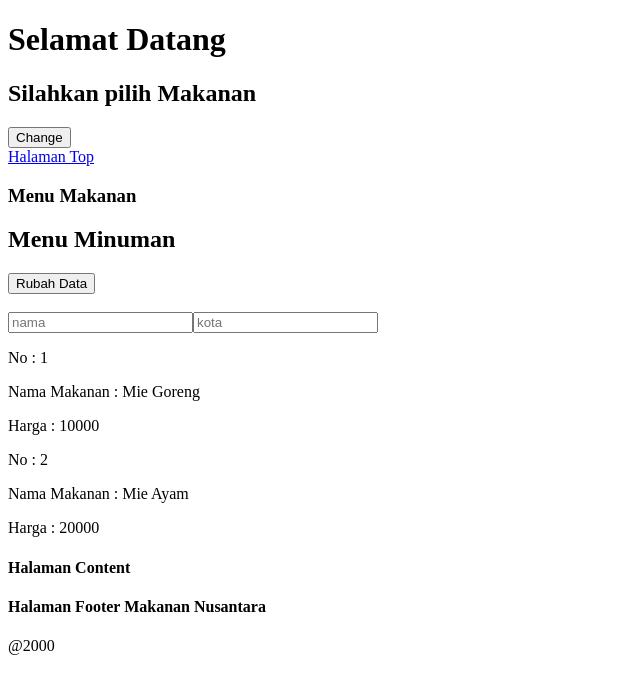
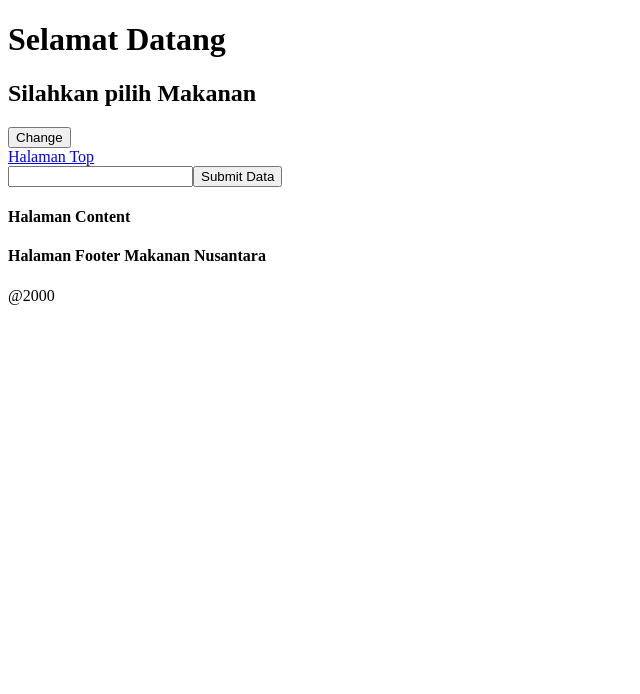
Before and after one commit to ilyasmuhlisin/Basic-Reactjs, a React (Create React App) app in the folder component-react/: page / in a window 1280 px wide. Shown: the top 694 px of the page, without its empty margins (0-640 px from the left). Built offline with nearby package versions, Linux system fonts and the light colour scheme.

Commit message:
forms react

```diff
--- a/component-react/src/component/App.js
+++ b/component-react/src/component/App.js
@@ -3,9 +3,10 @@ import React, { Component } from "react";
 import Header from "./Header";
 //import function component
 import Top from "./Top";
-import Main from "./Main";
+// import Main from "./Main";
 import Footer from "./Footer";
 // import List from "./List";
+import Form from "./Form";
 
 //membuat fucntion component dalam 1 file
 const Content = () => {
@@ -23,12 +24,13 @@ class App extends Component {
       <div>
         <Header list="3 terbaik" />
         <Top />
-        <Main
+        <Form />
+        {/* <Main
           menuMakanan={[
             { nama: "Mie Goreng", harga: 10000 },
             { nama: "Mie Ayam", harga: 20000 },
           ]}
-        />
+        /> */}
         {/* <List/> */}
         <Content />
         {/* props/property */}
--- /dev/null
+++ b/component-react/src/component/Form.js
@@ -0,0 +1,33 @@
+import React, { Component } from "react";
+
+class Form extends Component {
+  constructor(props) {
+    super(props);
+    this.state = { value: "" };
+    this.hanndleChange = this.hanndleChange.bind(this);
+    this.hanndleSubmit = this.hanndleSubmit.bind(this);
+  }
+
+  hanndleChange(e) {
+    this.setState({ value: e.target.value });
+  }
+
+  hanndleSubmit(e){
+      e.preventDefault();
+      alert("Pesan Input adalah : " + this.state.value)
+  }
+  render() {
+    return (
+      <form onSubmit={this.hanndleSubmit}>
+        <input
+          type="text"
+          value={this.state.value}
+          onChange={this.hanndleChange}
+        />
+        <input type="submit" value="Submit Data" />
+      </form>
+    );
+  }
+}
+
+export default Form;
```
